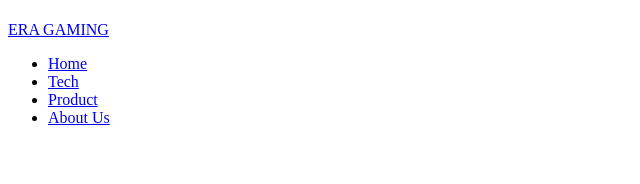
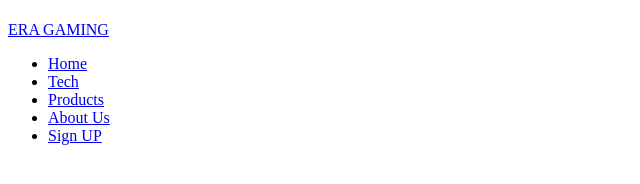
Before and after one commit to GRIZZKAGE/ID-Assighnment-S10242466, a plain HTML site: page index.HTML in a window 1280 px wide. Shown: the full height of the page, 0-640 px from the left. Drawn offline with Linux system fonts and the light colour scheme.

Commit message:
navbar final

```diff
--- a/index.HTML
+++ b/index.HTML
@@ -30,7 +30,7 @@
       </li>
       <li class="navbar__item">
         <a href="/" class="navbar__links">
-          Product
+          Products
         </a>
       </li>
       <li class="navbar__item">
@@ -38,6 +38,11 @@
           About Us
         </a>
       </li>
+      <li class="navbar__btn">
+        <a href="/" class="button">
+          Sign UP
+        </a>
+      </li>
     </ul>
     </div>
   </nav>
```
